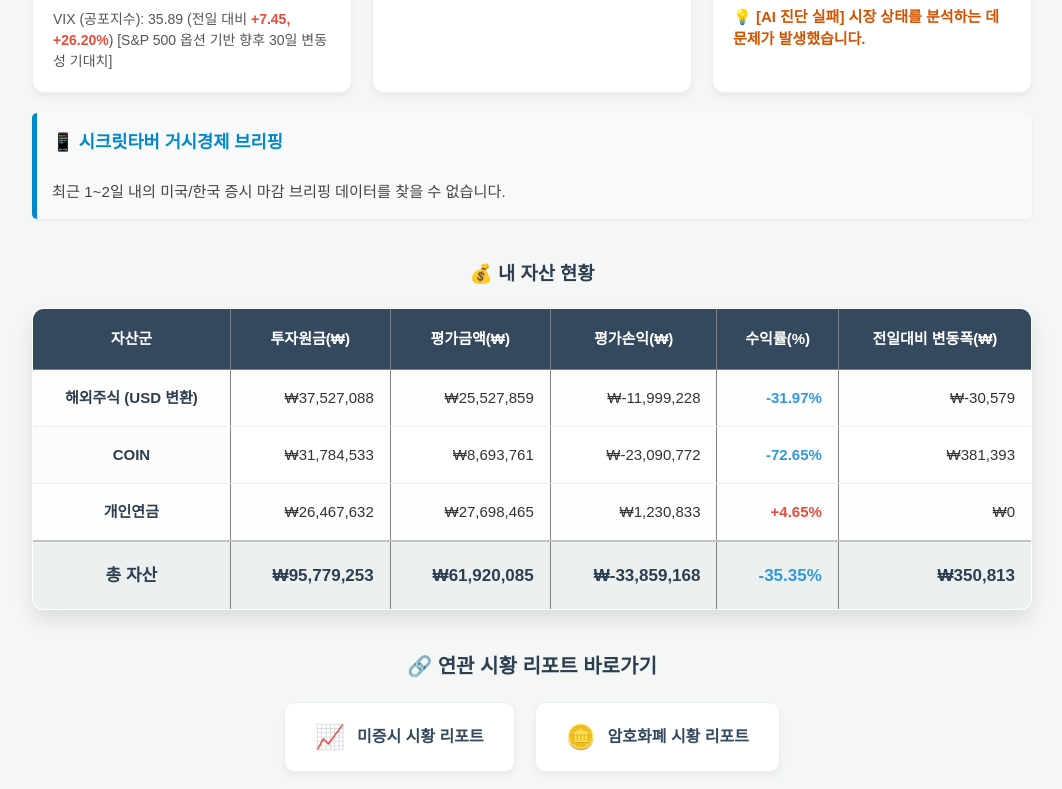
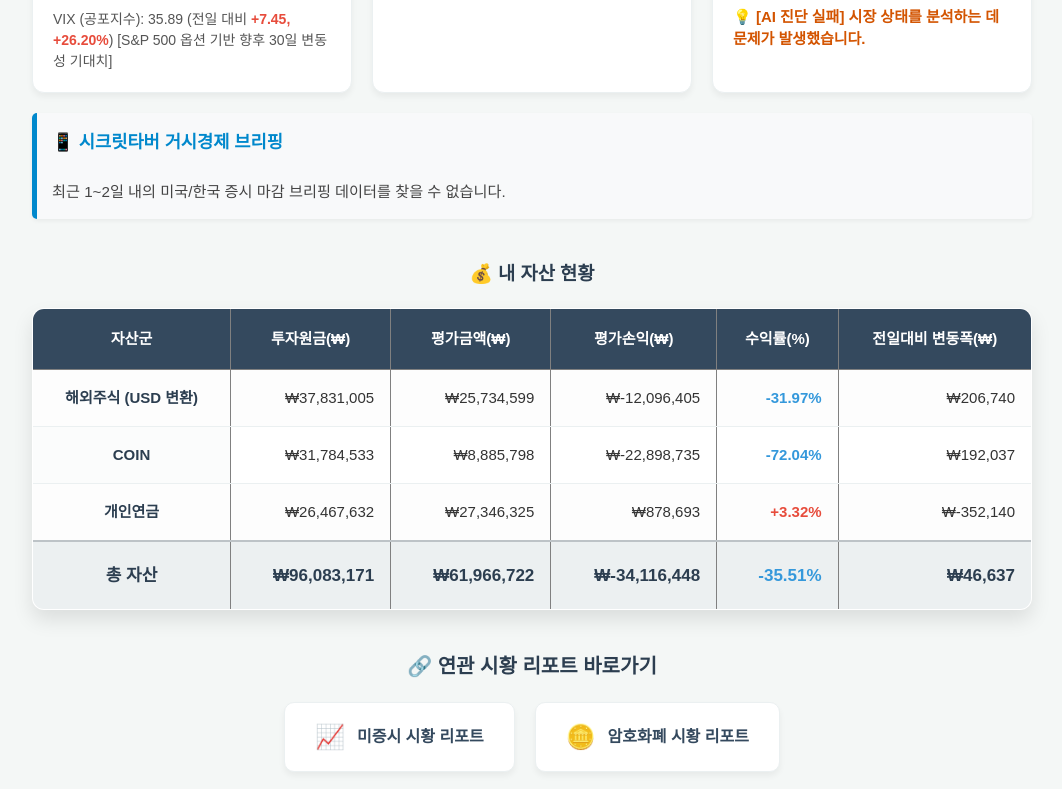
Before and after one commit to darkmirr-bitcoin/myAssetReport, a plain HTML site: page index.html in a window 1280 px wide. Shown: the part 593-1382 px from the top of the page, without its empty margins (108-1170 px from the left). Drawn offline with Linux system fonts and the light colour scheme.

Commit message:
🚀 일일 자산 리포트 및 아카이브 업데이트

```diff
--- a/index.html
+++ b/index.html
@@ -4,14 +4,14 @@
     <head>
         <meta charset="UTF-8">
         <meta name="viewport" content="width=device-width, initial-scale=1.0">
-        <title>일일 자산 리포트 (2026-11-21)</title>
+        <title>일일 자산 리포트 (2026-11-22)</title>
         <link rel="stylesheet" href="style.css">
     </head>
     <body>
         <h2>📊 일일 자산 리포트</h2>
         <div class="summary-header">
-            <p>🕒 <strong>업데이트:</strong> 2026-11-22 11:48:19 (KST)</p>
-            <p>💵 <strong>적용 환율:</strong> 1달러 = <strong>1,334.79원</strong></p>
+            <p>🕒 <strong>업데이트:</strong> 2026-11-23 12:29:34 (KST)</p>
+            <p>💵 <strong>적용 환율:</strong> 1달러 = <strong>1,345.60원</strong></p>
         </div>
 
         <!-- 🔥 여기에 AI 액션 보드가 가장 먼저 뜹니다! -->
@@ -59,35 +59,35 @@
   <tbody>
     <tr>
       <td>해외주식 (USD 변환)</td>
-      <td>₩37,527,088</td>
-      <td>₩25,527,859</td>
-      <td>₩-11,999,228</td>
+      <td>₩37,831,005</td>
+      <td>₩25,734,599</td>
+      <td>₩-12,096,405</td>
       <td><span class='neg'>-31.97%</span></td>
-      <td>₩-30,579</td>
+      <td>₩206,740</td>
     </tr>
     <tr>
       <td>COIN</td>
       <td>₩31,784,533</td>
-      <td>₩8,693,761</td>
-      <td>₩-23,090,772</td>
-      <td><span class='neg'>-72.65%</span></td>
-      <td>₩381,393</td>
+      <td>₩8,885,798</td>
+      <td>₩-22,898,735</td>
+      <td><span class='neg'>-72.04%</span></td>
+      <td>₩192,037</td>
     </tr>
     <tr>
       <td>개인연금</td>
       <td>₩26,467,632</td>
-      <td>₩27,698,465</td>
-      <td>₩1,230,833</td>
-      <td><span class='pos'>+4.65%</span></td>
-      <td>₩0</td>
+      <td>₩27,346,325</td>
+      <td>₩878,693</td>
+      <td><span class='pos'>+3.32%</span></td>
+      <td>₩-352,140</td>
     </tr>
     <tr>
       <td>총 자산</td>
-      <td>₩95,779,253</td>
-      <td>₩61,920,085</td>
-      <td>₩-33,859,168</td>
-      <td><span class='neg'>-35.35%</span></td>
-      <td>₩350,813</td>
+      <td>₩96,083,171</td>
+      <td>₩61,966,722</td>
+      <td>₩-34,116,448</td>
+      <td><span class='neg'>-35.51%</span></td>
+      <td>₩46,637</td>
     </tr>
   </tbody>
 </table>
```
Also changed, not shown: 1 other file.
